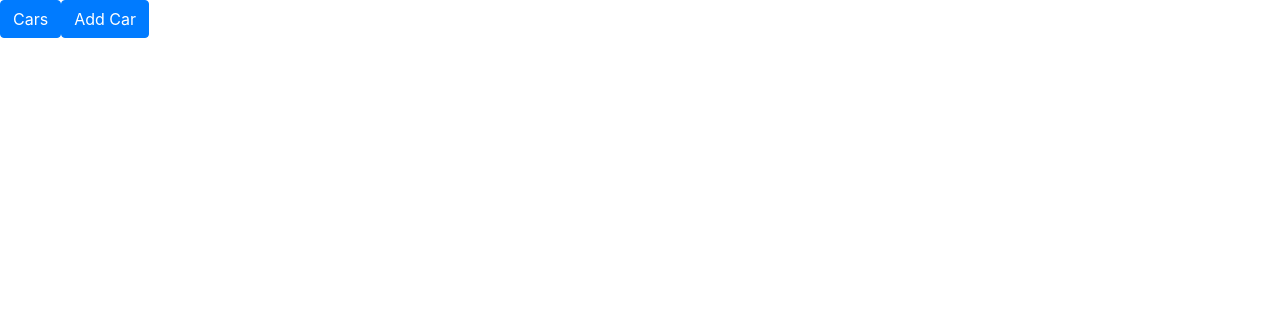
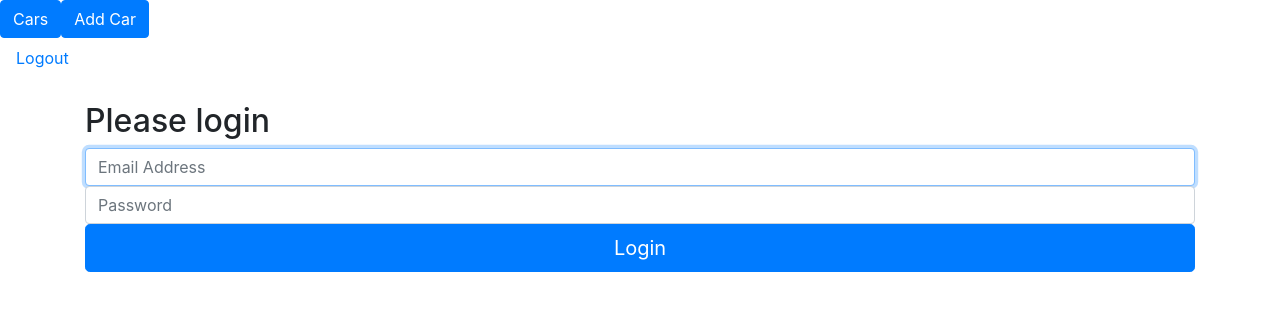
Before and after one commit to andrija989/cars-app, a Vue app: page /login in a window 1280 px wide. Shown: the top 310 px of the page. Built offline with nearby package versions, Linux system fonts and the light colour scheme; sample sign-in values are in the browser's storage.

Commit message:
Zadatak 5 i 6

```diff
--- a/src/App.vue
+++ b/src/App.vue
@@ -3,17 +3,29 @@
     <nav>
       <router-link class="btn btn-primary" to="/cars">Cars</router-link>
       <router-link class="btn btn-primary" to="/add">Add Car</router-link>
+       <router-link class="nav-item nav-link" to="/login" v-if="!isAuthenticated">Login</router-link>
+      <a href="#" class="nav-item nav-link" @click="logout" v-if="isAuthenticated">Logout</a>
     </nav>
     <router-view />
   </div>
 </template>
 
 <script>
-
+import { authService } from '@/services/Auth'
 
 export default {
-  name: 'app',
+  data() {
+      return {
+        isAuthenticated: authService.isAuthenticated()
+      }
+    },
 
+    methods: {
+      logout() {
+        authService.logout()
+        this.isAuthenticated = false
+      }
+    }
 }
 </script>
 
--- /dev/null
+++ b/src/components/contacts/Login.vue
@@ -0,0 +1,31 @@
+<template>
+  <div class="container mt-4">
+    <form class="form-signin" @submit.prevent="login">
+      <h2 class="form-signin-heading">Please login</h2>
+      <input v-model="email" type="text" class="form-control" name="email" placeholder="Email Address" required autofocus />
+      <input v-model="password" type="password" class="form-control" name="password" placeholder="Password" required />
+      <button class="btn btn-lg btn-primary btn-block" type="submit">Login</button>
+    </form>
+  </div>
+</template>
+
+<script>
+  import { authService } from '@/services/Auth'
+
+  export default {
+    data() {
+      return {
+        email: '',
+        password: ''
+      }
+    },
+    methods: {
+      login() {
+        authService.login(this.email, this.password)
+          .then(() => {
+            this.$router.push('/cars')
+          })
+      }
+    }
+  }
+</script>
--- a/src/main.js
+++ b/src/main.js
@@ -6,12 +6,16 @@ Vue.use(VueRouter)
 
 import AppCars from '@/components/AppCars'
 import AddCar from '@/components/AddCar'
+import Login from '@/components/contacts/Login'
+import { authService } from './services/Auth'
+
 
 const routes = [
   { path:'/', redirect:'/cars'},
   { path:'/cars', component:AppCars},
   { path:'/edit/:id',component:AddCar},
-  { path:'/add', component:AddCar}
+  { path:'/add', component:AddCar},
+  { path: '/login', component: Login,name: 'login' }
 ]
 
 const router = new VueRouter({
@@ -25,3 +29,16 @@ new Vue({
   router: router,
   render: h => h(App),
 }).$mount('#app')
+
+router.beforeEach((to, from, next)=> {
+
+  if(to.name !== 'login' && !authService.isAuthenticated()) {
+      return router.push( {name:'login'}); // reroute na login ako nije ulogovan
+  }
+
+  if(to.name == 'login' && authService.isAuthenticated()) {
+      return router.push({ name: from.name }) // vraca na stranicu gde si bio pre klika
+  }
+
+  next()
+})
--- /dev/null
+++ b/src/services/Auth.js
@@ -0,0 +1,33 @@
+import axios from 'axios'
+
+export default class AuthService {
+
+  constructor() {
+    this.setAxiosDefaultAuthorizationHeader()
+  }
+
+  login(email, password) {
+    return axios.post('http://localhost:8000/api/login', {
+      email, password
+    }).then(data => {
+      window.localStorage.setItem('loginToken', data.data.token)
+      this.setAxiosDefaultAuthorizationHeader()
+    })
+  }
+
+  setAxiosDefaultAuthorizationHeader() {
+    const TOKEN = window.localStorage.getItem('loginToken')
+    axios.defaults.headers.common['Authorization'] = `Bearer ${TOKEN}`
+  }
+
+  logout() {
+    window.localStorage.removeItem('loginToken')
+    delete axios.defaults.headers.common['Authorization']
+  }
+
+  isAuthenticated() {
+    return !!window.localStorage.getItem('loginToken')
+  }
+}
+
+export const authService = new AuthService()
```
